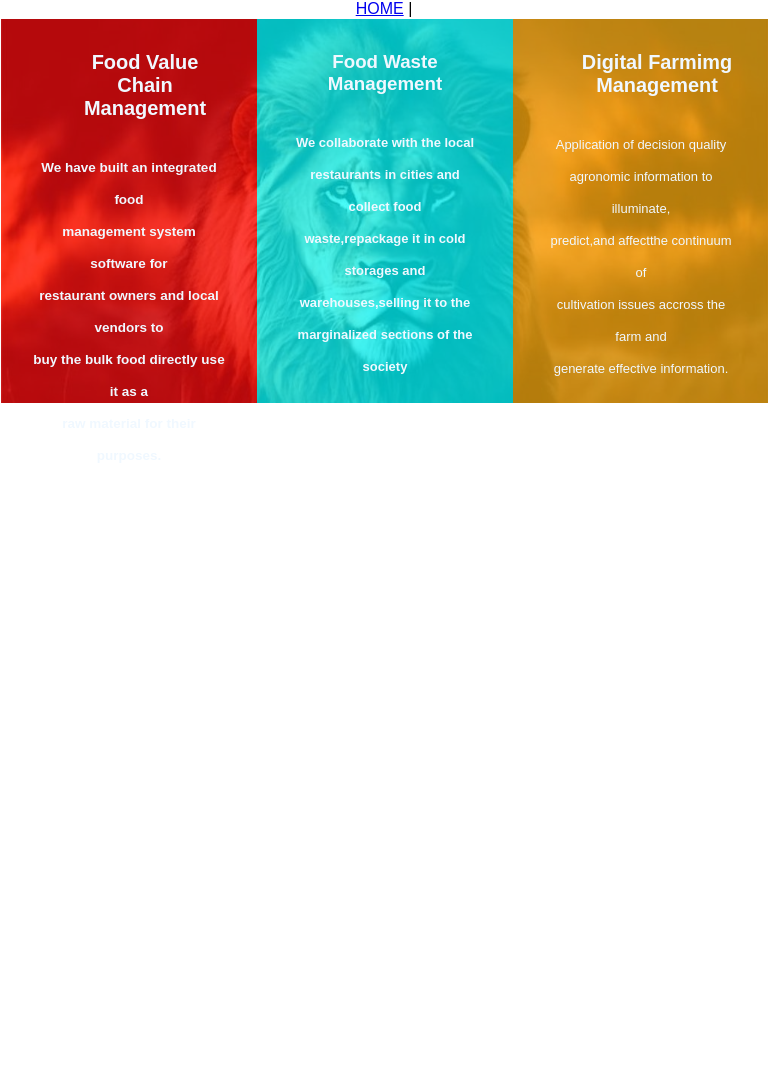
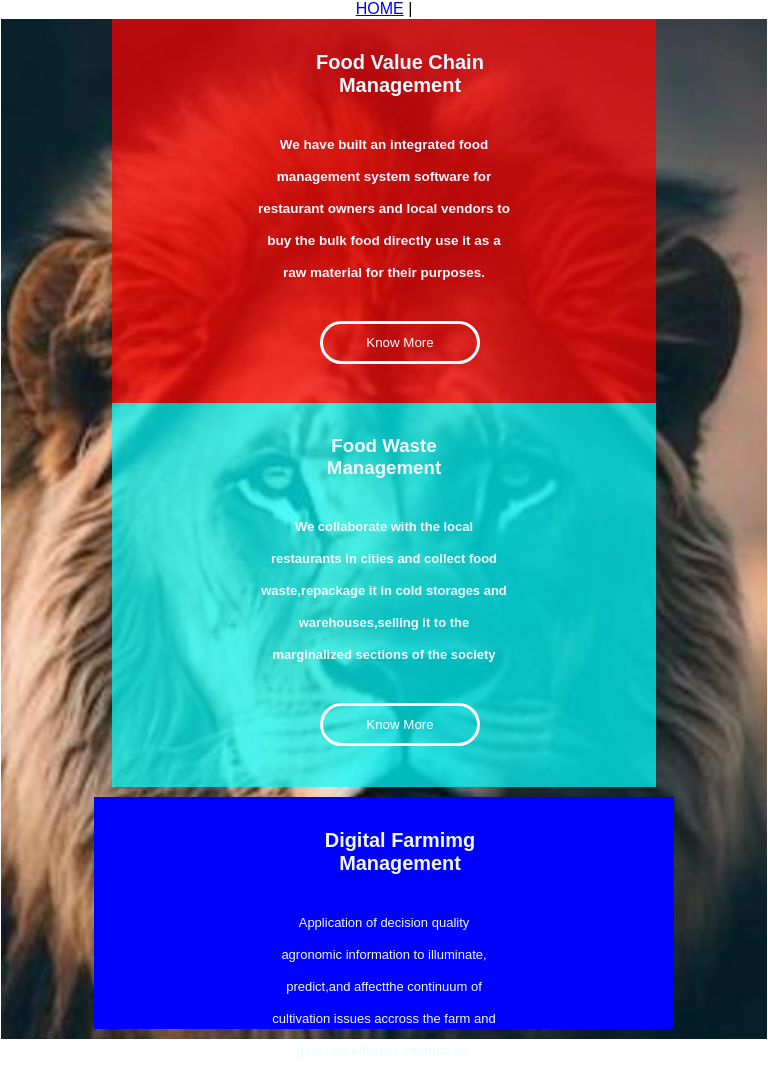
Before and after one commit to scholaraji/Pentagon, a plain HTML site: page index.html in a window 768 px wide. Before the commit the page ends 800 px from the top, so only its background shows below. Drawn offline with Linux system fonts and the light colour scheme.

Commit message:
first commit

```diff
--- a/sub.css
+++ b/sub.css
@@ -129,13 +129,20 @@ text-align: center;
 
 }
 @media screen and (min-width: 601px) and (max-width: 1024px) {
-    .mama .papa{
+    .pookie{
         display: flex;
-        flex-direction: column;
+        flex-wrap: wrap;
+        /* flex-direction: column;  */
     }
     .children{
-        display: block;
-        flex-direction: row;
-        flex-wrap: wrap;
+        width: calc(70% - 20px);
+        height: 200px;
+        margin: 10px;
+        background-color: blue;
+    }
+    .mama .papa {
+        width: 200px;
+        height: 200px;
+        margin: 10px;
     }
 }
```
